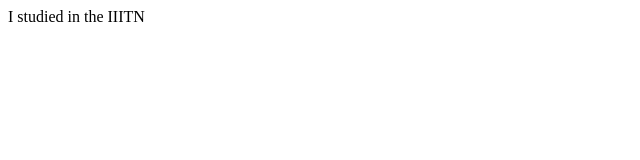
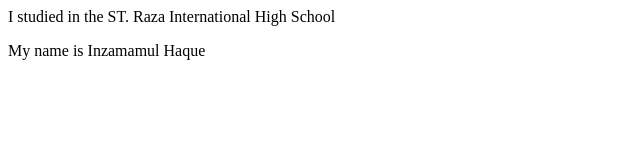
Before and after one commit to Inzamamkhan786/localrepo, a plain HTML site: page LocalRepos/index.html in a window 1280 px wide. Shown: the whole page, without its empty margins (0-640 px from the left). Drawn offline with Linux system fonts and the light colour scheme.

Commit message:
Added successfully

```diff
--- a/LocalRepos/index.html
+++ b/LocalRepos/index.html
@@ -1 +1,2 @@
-<p>I studied in the IIITN</p>
+<p>I studied in the ST. Raza International High School</p>
+<p>My name is Inzamamul Haque</p>
```
